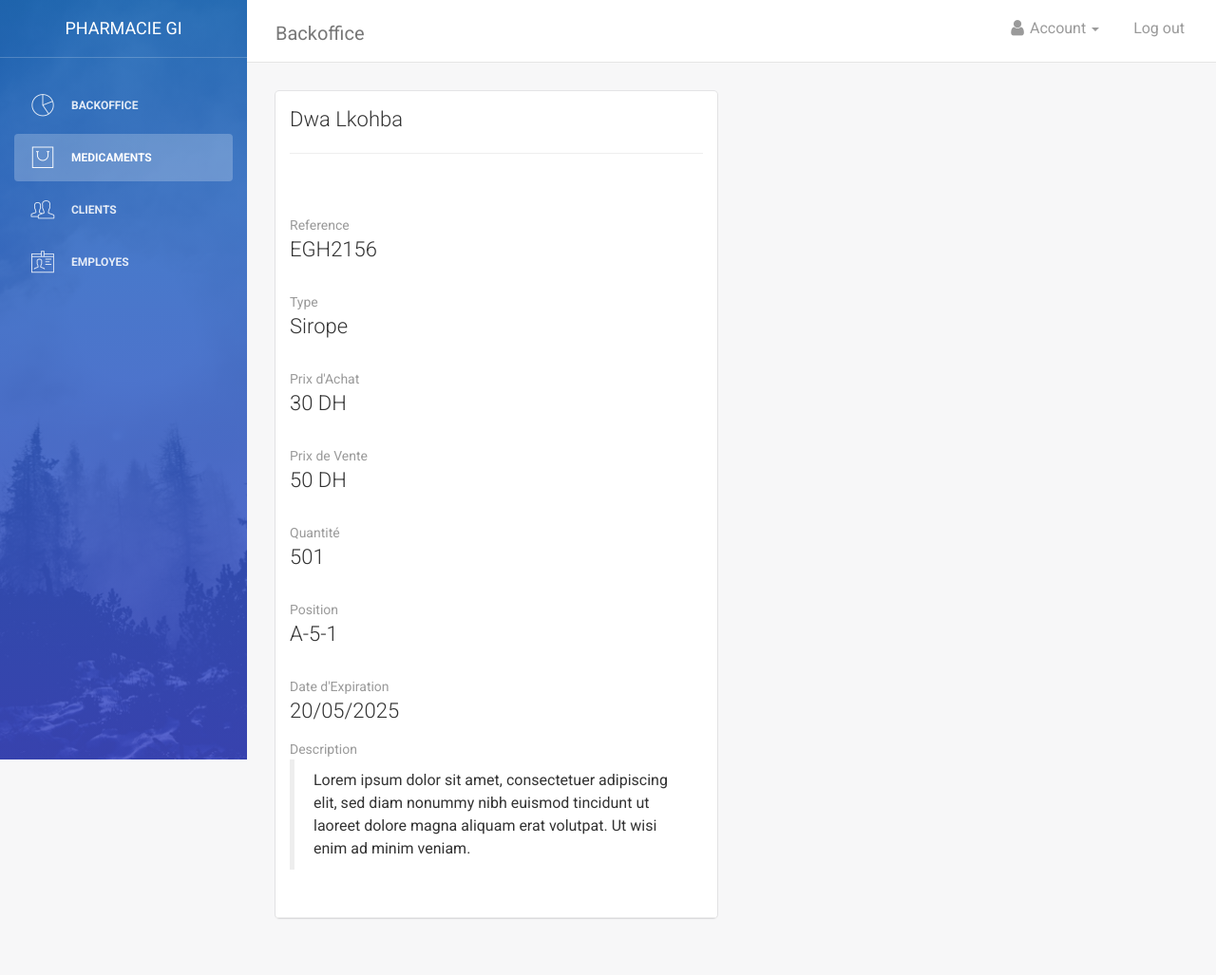
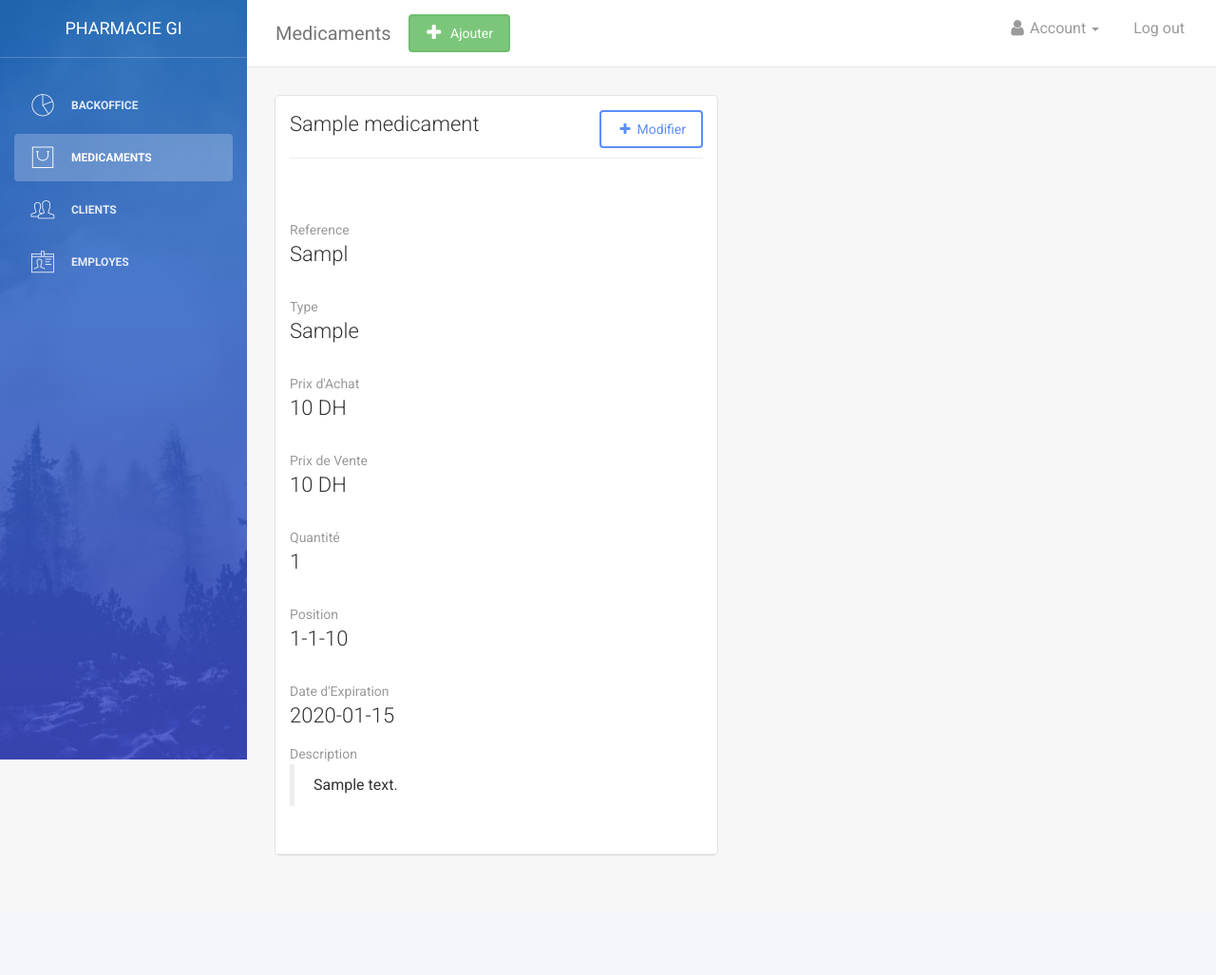
Before and after one commit to leMedi/gestion-pharmacie, a PHP site: page /gestion-phramacie/medicaments/info.php?id=1 in a window 1280 px wide. Shown: the whole page at 95% size. After the commit the page ends 901 px from the top, so only its background shows below. Run offline with PHP 8.4, Linux system fonts and the light colour scheme; tables that the repository leaves empty hold one stand-in row (values such as "Sample post"); some libraries are stand-ins or nearby versions.

Commit message:
medicaments: page info dynamique

```diff
--- a/medicaments/info.php
+++ b/medicaments/info.php
@@ -1,6 +1,14 @@
 <?php
 require __DIR__. '/../include/outils.php';
 
+if(!isset($_GET['id']))
+    header('Location:index.php');
+
+$medicament = new Medicaments();
+$medicament = $medicament->trouver('id', $_GET['id']);
+
+if($medicament == false)
+    header('Location:index.php');
 ?>
 
 
@@ -16,7 +24,16 @@ require __DIR__. '/../include/outils.php';
     </div> <!-- .sidebar -->
 
     <div class="main-panel">
-        <?php template('nav'); ?>
+        <?php template('nav', array(
+            'title' => 'Medicaments',
+            'actions' => array(
+                array(
+                    'nom'   => 'Ajouter',
+                    'icon'  => 'fa fa-plus',
+                    'lien'  => '/medicaments/ajouter.php'
+                )
+            )
+        )); ?>
 
         <div class="content">
             <div class="container-fluid">
@@ -25,45 +42,49 @@ require __DIR__. '/../include/outils.php';
                     <div class="col-md-6">
                         <div class="card">
                             <div class="header">
-                                <h4 class="title">Dwa Lkohba</h4>
+                                <h4 class="title">
+                                    <?= $medicament->nom ?>
+                                    <a class="btn btn-primary pull-right"  href="<?= lien('/medicaments/modifier.php?id=' . $medicament->id) ?>">
+                                        <i class="fa fa-plus"></i>
+                                        Modifier
+                                    </a>
+                                </h4>
                                 <hr>
                             </div>
                             <div class="content">
                                 <div class="typo-line">
-                                    <h4><p class="category">Reference</p>EGH2156</h4>
+                                    <h4><p class="category">Reference</p><?= $medicament->ref ?></h4>
                                 </div>
 
                                 <div class="typo-line">
-                                    <h4><p class="category">Type</p>Sirope </h4>
+                                    <h4><p class="category">Type</p><?= $medicament->form ?></h4>
                                 </div>
 
 
                                 <div class="typo-line">
-                                    <h4><p class="category">Prix d'Achat</p>30 DH </h4>
+                                    <h4><p class="category">Prix d'Achat</p><?= $medicament->prix_achat ?> DH</h4>
                                 </div>
                                 <div class="typo-line">
-                                    <h4><p class="category">Prix de Vente</p>50 DH </h4>
+                                    <h4><p class="category">Prix de Vente</p><?= $medicament->prix_vente ?> DH</h4>
                                 </div>
 
                                 <div class="typo-line">
-                                    <h4><p class="category">Quantité</p>501 </h4>
+                                    <h4><p class="category">Quantité</p><?= $medicament->qte ?></h4>
                                 </div>
 
 
                                 <div class="typo-line">
-                                    <h4><p class="category">Position</p>A-5-1 </h4>
+                                    <h4><p class="category">Position</p><?= $medicament->position() ?></h4>
                                 </div>
 
                                 <div class="typo-line">
-                                    <h4><p class="category">Date d'Expiration</p>20/05/2025 </h4>
+                                    <h4><p class="category">Date d'Expiration</p><?= $medicament->expiration ?></h4>
                                 </div>
 
                                 <div class="typo-line">
                                     <p class="category">Description</p>
                                     <blockquote>
-                                        <p>
-                                            Lorem ipsum dolor sit amet, consectetuer adipiscing elit, sed diam nonummy nibh euismod tincidunt ut laoreet dolore magna aliquam erat volutpat. Ut wisi enim ad minim veniam.
-                                        </p>
+                                        <p><?= $medicament->description ?></p>
                                     </blockquote>
                                 </div>
 
```
